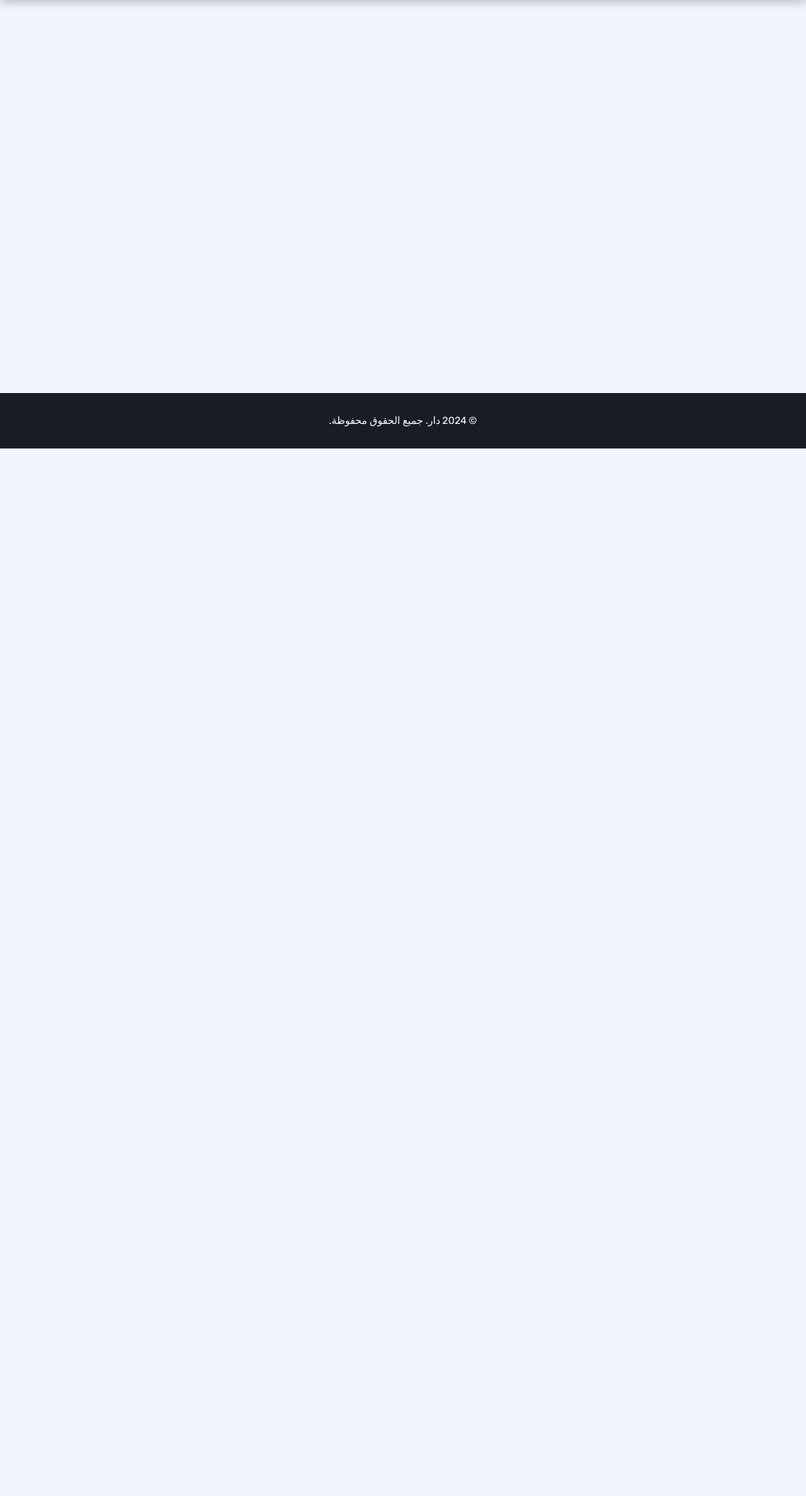
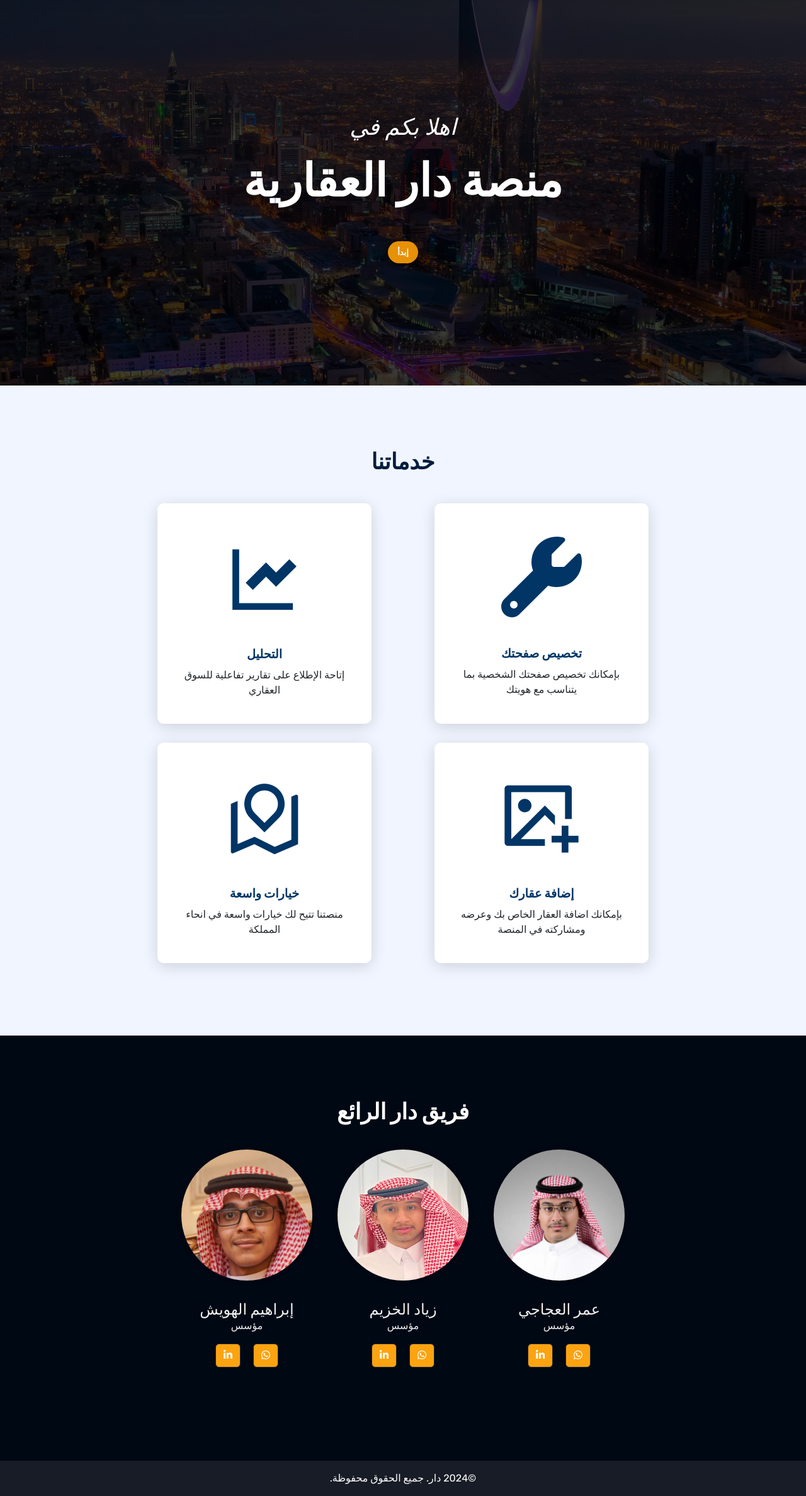
Before and after one commit to i-alhowaish/DAR, a Django app: page / in a window 1280 px wide. Shown: the part 88-2463 px from the top of the page at 63% size. Before the commit the page ends 800 px from the top, so only its background shows below. Run offline with Django 5.2, Linux system fonts and the light colour scheme; some libraries are stand-ins or nearby versions.

Commit message:
adding home, some changes

```diff
--- /dev/null
+++ b/DAR/static/css/landing.css
@@ -0,0 +1,323 @@
+
+section{
+  padding: 100px 200px;
+}
+.masthead {
+
+  padding-top: 10.5rem;
+  padding-bottom: 6rem;
+  text-align: center;
+  color: #fff;
+  background-repeat: no-repeat;
+  background-attachment: scroll;
+  background-position: center center;
+  background-size: cover;
+}
+.masthead .masthead-subheading {
+  font-size: 1.5rem;
+  font-style: italic;
+  line-height: 1.5rem;
+  margin-bottom: 25px;
+}
+.masthead .masthead-heading {
+  font-size: 3.25rem;
+  font-weight: 700;
+  line-height: 3.25rem;
+  margin-bottom: 2rem;
+}
+
+
+
+
+.masthead .masthead-heading {
+  font-size: 3.25rem;
+  font-weight: 700;
+  line-height: 3.25rem;
+  margin-bottom: 2rem;
+}
+
+.btn-dar {
+  margin-top: 15px;
+  padding: 10px 15px;
+  border-radius: 20px;
+  border: 0 !important;
+  outline: 0 !important;
+  background: #e79106;
+  color: white;
+  cursor: pointer;
+  box-shadow: rgba(0, 0, 0, 0.24) 0px 3px 8px;
+  font-weight: 700;
+  font-size: medium;
+}
+.btn-dar:active {
+  box-shadow: none;
+}
+.btn-dar {
+  font-size: small;
+}
+
+.page-section {
+  padding: 6rem 0;
+}
+h2{
+  display: block;
+}
+.page-section h2.section-heading, .page-section .section-heading.h2 {
+  font-size: 2.5rem;
+  margin-top: 0;
+  margin-bottom: 1rem;
+}
+.page-section h3.section-subheading, .page-section .section-subheading.h3 {
+  font-size: 1rem;
+  font-weight: 400;
+  margin-bottom: 4rem;
+}
+
+
+
+.dar-container{
+  --bs-gutter-x: 1.5rem;
+  --bs-gutter-y: 0;
+  width: 100%;
+  padding-right: calc(var(--bs-gutter-x) * 0.5);
+  padding-left: calc(var(--bs-gutter-x) * 0.5);
+  margin-right: auto;
+  margin-left: auto;
+
+}
+
+
+.service-title {
+  display: flex;
+  justify-content: center;
+  color: #001d3d;
+  font-size: 2.2em;
+  font-weight: 800;
+  margin-bottom: 30px;
+  white-space: nowrap;
+
+}
+
+.content {
+  display: flex;
+  justify-content: center;
+  flex-direction: row;
+  flex-wrap: wrap;
+}
+
+.dar-card {
+  background-color: #fff;
+  max-width: 21.25em;
+  box-shadow: 0 5px 25px rgba(1 1 1 / 15%);
+  border-radius: 10px;
+  padding: 25px;
+  margin: 15px;
+  transition: 0.7s ease;
+}
+.dar-card {
+  width: 90%;
+  margin: 15px auto;
+  box-sizing: border-box;
+}
+
+.dar-card:hover {
+  transform: scale(1.1);
+}
+
+.icon {
+  color: #003566;
+  font-size: 8em;
+  text-align: center;
+}
+
+.info {
+  text-align: center;
+}
+
+.info h3 {
+  color: #003566;
+  font-size: 1.2em;
+  font-weight: 700;
+  margin: 10px;
+
+}
+
+
+/***** Projects *****/
+.projects{
+  background-color: #000814;
+}
+.projects .service-title, .projects .info h3 {
+  color: #fff;
+}
+.projects .content {
+  margin-top: 30px;
+}
+
+
+.team-member {
+  margin-bottom: 3rem;
+  text-align: center;
+}
+
+
+.team-member img {
+  width: 14rem;
+  height: 14rem;
+  border: 0.5rem solid rgba(0, 0, 0, 0.1);
+}
+
+
+.team-member h4, .team-member .h4 {
+  margin-top: 1.5rem;
+  margin-bottom: 0;
+  color: #f0f0f0
+}
+.team-member p{
+  color: #f0f0f0;
+}
+
+.team-member a {
+  background-color: #fca311;
+  }
+
+
+
+/***** End Projects *****/
+
+/***** responsive *****/
+
+@media (min-width: 768px) {
+  .masthead {
+    padding-top: 17rem;
+    padding-bottom: 12.5rem;
+  }
+  .masthead .masthead-subheading {
+    font-size: 2.25rem;
+    font-style: italic;
+    line-height: 2.25rem;
+    margin-bottom: 2rem;
+  }
+  .masthead .masthead-heading {
+    font-size: 4.5rem;
+    font-weight: 700;
+    line-height: 4.5rem;
+    margin-bottom: 4rem;
+  }
+
+
+}
+@media (max-width: 1023px) {
+ .dar-card{
+  width: 100%;
+  margin: 15px auto;
+ }
+
+
+ .btn-dar{
+  padding: 10px 15px;
+  font-size: medium;
+ }
+
+
+}
+
+@media (max-width: 768px) {
+
+  .service-title, .info h3 {
+    font-size: 1.8em;
+  }
+  .dar-card {
+    width: auto;
+    margin: 10px;
+    padding: 15px;
+  }
+
+  .icon {
+    font-size: 4em;
+  }
+
+  .info h3 {
+    font-size: 1em;
+  }
+
+  .info p {
+    font-size: 0.8em;
+  }
+}
+
+@media (min-width: 641px) and (max-width: 1023px) {
+  .dar-card {
+
+    width: 80%;
+  }
+}
+
+@media (max-width: 640px) {
+  .dar-card {
+    width: 100%;
+    min-width: 250px;
+    padding: 15px;
+    margin: 10px auto;
+  }
+
+  .icon {
+    font-size: 3em;
+  }
+
+  .info h3 {
+    font-size: 1.1em;
+  }
+
+  .info p {
+    font-size: 0.9em;
+  }
+}
+@media (max-width: 450px) {
+
+  .service-title {
+    font-size: 1.5em;
+    margin-bottom: 15px;
+  }
+
+  img {
+    max-width: 100%;
+    height: auto;
+  }
+  .team-member img {
+    width: 14rem;
+    height: 14rem;
+    border: 0.5rem solid rgba(0, 0, 0, 0.1);
+  }
+  img {
+    max-width: 30vh;
+    height: auto;
+  }
+
+  .team-member a{
+    display: inline-block;
+    width: fit-content;
+  }
+
+  .dar-card {
+    width: 100%;
+    min-width: 250px;
+    padding: 15px;
+    box-sizing: border-box;
+  }
+
+  .icon {
+    font-size: 2.5em;
+    margin-bottom: 10px;
+  }
+
+  .info h3 {
+    font-size: 1.1em;
+    word-wrap: break-word;
+  }
+
+  .info p {
+    font-size: 0.9em;
+  }
+
+}
--- /dev/null
+++ b/DAR/static/css/messages.css
@@ -0,0 +1,5 @@
+.message-text-black{
+
+  color: black;
+
+}
--- a/DAR/static/css/styles.css
+++ b/DAR/static/css/styles.css
@@ -37,6 +37,11 @@
   margin: 0;
 }
 
+html,body{
+  height: 100%;
+  box-sizing: border-box;
+}
+
 body {
   font-family: var(--body-font);
   font-size: var(--normal-font-size);
@@ -45,33 +50,44 @@ body {
 
 ul {
   list-style: none;
-  /* Color highlighting when pressed on mobile devices */
-  /*-webkit-tap-highlight-color: transparent;*/
+
 }
 
 a {
   text-decoration: none;
 }
 
-
-.footer {
-  position: absolute;
-  bottom: 0;
-  left: 0;
-  right: 0;
-  padding: 2rem;
+.dar-footer {
   background: var(--black-color);
   color: white;
   font-weight: 400;
+  /* height: 4rem;
+  width: 100%;
+  position: absolute;
+  bottom: 0pt; */
+}
+.dar-center-con{
+  height: 100%;
+  width: 100%;
   display: flex;
-  justify-content: center;
+  justify-content: center; /* Centers horizontally */
   align-items: center;
-  gap: 0.2rem;
+}
+
+.main-container {
+  margin-top: 20vh;
 }
 
 
-.main-container {
-  height: 100%;
-  width: 100%;
-  margin-top: 20vh;
+#page-container {
+  display: flex;
+  flex-direction: column;
+  min-height: 100vh;
 }
+
+#content-wrap {
+  flex: 1 0 auto; /* The content will grow to fill the space */
+}
+#footer {
+  flex-shrink: 0; /* The footer will not shrink */
+}
--- a/DAR/webapp/templates/webapp/base.html
+++ b/DAR/webapp/templates/webapp/base.html
@@ -8,6 +8,9 @@
 
   <!--=============== REMIXICONS ===============-->
   <link href="https://cdn.jsdelivr.net/npm/remixicon@3.2.0/fonts/remixicon.css" rel="stylesheet">
+  <!-- Font Awesome icons (free version)-->
+  <link rel="stylesheet" href="https://cdnjs.cloudflare.com/ajax/libs/font-awesome/6.5.1/css/all.min.css" integrity="sha512-DTOQO9RWCH3ppGqcWaEA1BIZOC6xxalwEsw9c2QQeAIftl+Vegovlnee1c9QX4TctnWMn13TZye+giMm8e2LwA==" crossorigin="anonymous" referrerpolicy="no-referrer" />
+
 
   <link href="https://cdn.jsdelivr.net/npm/bootstrap@5.3.2/dist/css/bootstrap.min.css" rel="stylesheet" integrity="sha384-T3c6CoIi6uLrA9TneNEoa7RxnatzjcDSCmG1MXxSR1GAsXEV/Dwwykc2MPK8M2HN" crossorigin="anonymous">
 
@@ -29,16 +32,22 @@
 
 
   <!-- ========== Main Section ========== -->
+  <main id="content-wrap">
   {% block content %}
   {% endblock %}
+  </main>
   <!-- =========Main Section ========== -->
 
 
   <!-- ========== Start Footer ========== -->
 
-  <div class="footer">
-    &copy;<span id="year"></span><span> دار. جميع الحقوق محفوظة.</span>
+  <div id="footer" class="dar-footer footer absloute-bottom text-white text-center py-3">
+    <div class="text-reset">
+      &copy;<span id="year"></span><span> دار. جميع الحقوق محفوظة.</span>
+    </div>
   </div>
+
+
   <!-- ========== End Footer ========== -->
 
 
--- a/DAR/webapp/templates/webapp/index.html
+++ b/DAR/webapp/templates/webapp/index.html
@@ -1,8 +1,96 @@
 
 {% extends 'webapp/base.html' %}
+{% load static %}
+
+{% block css %}
+<link rel="stylesheet" type="text/css" href="{% static 'css/landing.css' %}">
+{% endblock %}
 
 {% block content %}
+<header class="masthead" "
+style=" background-image: linear-gradient( rgba(0, 0, 0, 0.75), rgba(0, 0, 0, 0.75) ), url({% static 'images/main-background.jpg' %});">
+  <div class="container">
+      <div class="masthead-subheading">اهلا بكم في</div>
+      <div class="masthead-heading ">منصة دار العقارية</div>
+      <a class="btn-dar" href="{% url 'login' %}">إبدأ</a>
+  </div>
+</header>
 
-<h1>Testing ((this going to be home page))</h1>
 
+
+ <div class="main">
+  <section class="dar-cards" id="services">
+    <h2 class="service-title">خدماتنا</h2>
+    <div class="content">
+      <!--card 1-->
+      <div class="dar-card">
+        <div class="icon"><i class="fa-solid fa-wrench"></i></div>
+        <div class="info">
+          <h3>تخصيص صفحتك</h3>
+          <p>بإمكانك تخصيص صفحتك الشخصية بما يتناسب مع هويتك</p>
+        </div>
+      </div>
+
+       <!--card 2-->
+       <div class="dar-card">
+        <div class="icon"><i class="ri-line-chart-fill"></i></div>
+        <div class="info">
+          <h3>التحليل</h3>
+          <p>إتاحة الإطلاع على تقارير تفاعلية للسوق العقاري</p>
+        </div>
+      </div>
+       <!--card 3-->
+       <div class="dar-card">
+        <div class="icon"><i class="ri-image-add-line"></i></div>
+        <div class="info">
+          <h3>إضافة عقارك</h3>
+          <p>بإمكانك اضافة العقار الخاص بك وعرضه ومشاركته في المنصة</p>
+        </div>
+      </div>
+      <div class="dar-card">
+        <div class="icon"><i class="ri-road-map-line"></i></div>
+        <div class="info">
+          <h3>خيارات واسعة</h3>
+          <p>منصتنا تتيح لك خيارات واسعة في انحاء المملكة</p>
+        </div>
+      </div>
+    </div>
+
+  </section>
+
+  <section class="projects" id="projects">
+    <h2 class="service-title">فريق دار الرائع</h2>
+    <div class="dar-container content">
+    <div class="row">
+      <div class="col-lg-4">
+        <div class="team-member">
+            <img class="mx-auto rounded-circle" src="{% static 'images/team/omar-pic.jpg' %}" alt="..." />
+            <h4>عمر العجاجي</h4>
+            <p >مؤسس</p>
+            <a class="btn btn-dark btn-social mx-2" href="https://wa.me/966569112166"><i class="fa-brands fa-whatsapp"></i></a>
+            <a class="btn btn-dark btn-social mx-2" href="https://www.linkedin.com/in/omar-alajaji/"><i class="fab fa-linkedin-in"></i></a>
+        </div>
+      </div>
+      <div class="col-lg-4">
+        <div class="team-member">
+          <img class="mx-auto rounded-circle" src="{% static 'images/team/ziyad-pic.jpg' %}" alt="..." />
+          <h4>زياد الخزيم</h4>
+          <p >مؤسس</p>
+          <a class="btn btn-dark btn-social mx-2" href="https://wa.me/966553431816"><i class="fa-brands fa-whatsapp"></i></a>
+          <a class="btn btn-dark btn-social mx-2" href="https://www.linkedin.com/in/ziyad-alkhuzaim-93b2b7247/"><i class="fab fa-linkedin-in"></i></a>
+        </div>
+      </div>
+      <div class="col-lg-4">
+        <div class="team-member">
+            <img class="mx-auto rounded-circle" src="{% static 'images/team/ibrahim-pic.jpg' %}" alt="..." />
+            <h4>إبراهيم الهويش</h4>
+            <p>مؤسس</p>
+            <a class="btn btn-dark btn-social mx-2" href="https://wa.me/966582853422"><i class="fa-brands fa-whatsapp"></i></a>
+            <a class="btn btn-dark btn-social mx-2" href="https://www.linkedin.com/in/ibrahim-alhowaish-a87aa6237/"><i class="fab fa-linkedin-in"></i></a>
+        </div>
+      </div>
+    </div>
+    </div>
+  </section>
+</div>
 {% endblock %}
```
Also changed, not shown: DAR/static/css/login-styles.css (+7 -5 lines), DAR/static/css/register-styles.css (+13 -6 lines), DAR/webapp/templates/webapp/login.html (+4 -4 lines), DAR/webapp/templates/webapp/register.html (+6 -4 lines), DAR/db.sqlite3, DAR/requirements.txt (line endings or trailing spaces), DAR/static/images/main-background.jpg (added), DAR/static/images/team/ibrahim-pic.jpg (added), DAR/static/images/team/omar-pic.jpg (added), DAR/static/images/team/ziyad-pic.jpg (added).
